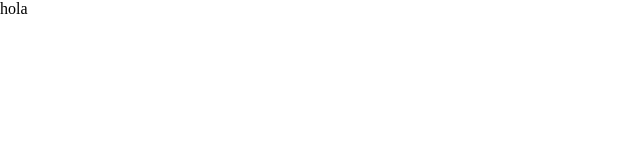
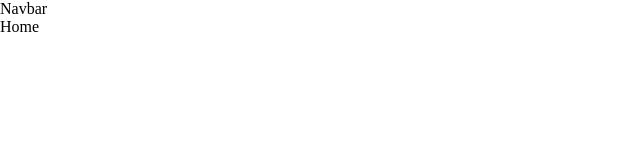
Before and after one commit to JoaGal/Create-CV, a React (Create React App) app: page / in a window 1280 px wide. Shown: the top 160 px of the page, without its empty margins (0-640 px from the left). Built offline with nearby package versions, Linux system fonts and the light colour scheme.

Commit message:
Last Commit

```diff
--- a/package.json
+++ b/package.json
@@ -8,6 +8,7 @@
     "@testing-library/user-event": "^13.5.0",
     "react": "^18.2.0",
     "react-dom": "^18.2.0",
+    "react-router-dom": "^6.3.0",
     "react-scripts": "5.0.1",
     "web-vitals": "^2.1.4"
   },
--- a/src/App.js
+++ b/src/App.js
@@ -1,7 +1,20 @@
-import React from 'react'
+import React from 'react';
+import { BrowserRouter, Routes, Route } from "react-router-dom";
+import {Home} from './Pages/Home/Home';
+import {Template} from './Pages/Template/Template';
+import {Contact} from './Pages/Contact/Contact';
+import {Navbar} from './Components/Navbar/Navbar';
+
 
 export const App = () => {
   return (
-    <div>hola</div>
+    <BrowserRouter>
+        <Navbar />
+        <Routes>
+          <Route path="/" element={<Home />} />
+          <Route path="/template" element={<Template/>} />
+          <Route path="/contact" element={<Contact />} />
+        </Routes>
+      </BrowserRouter>
   )
 }
```
Also changed, not shown: 1 other file (tests, documents, lock files or other folders).
